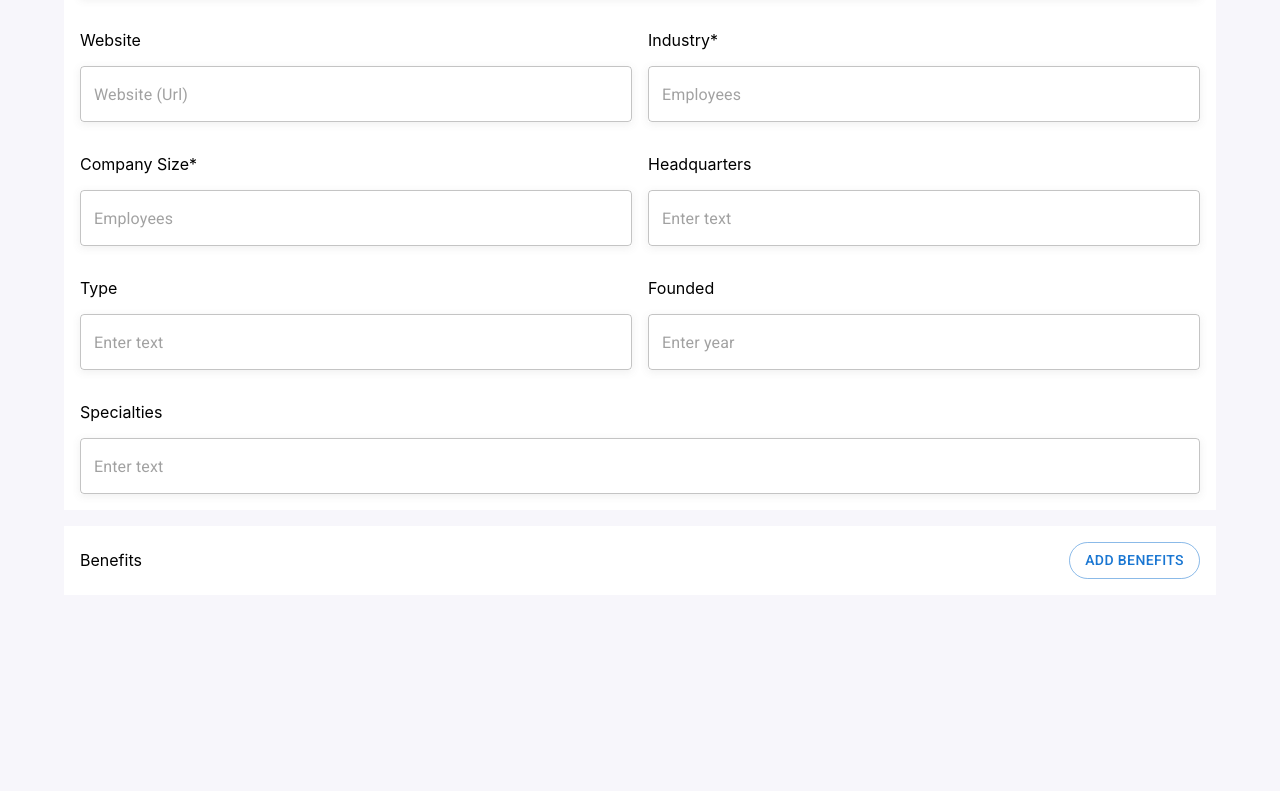
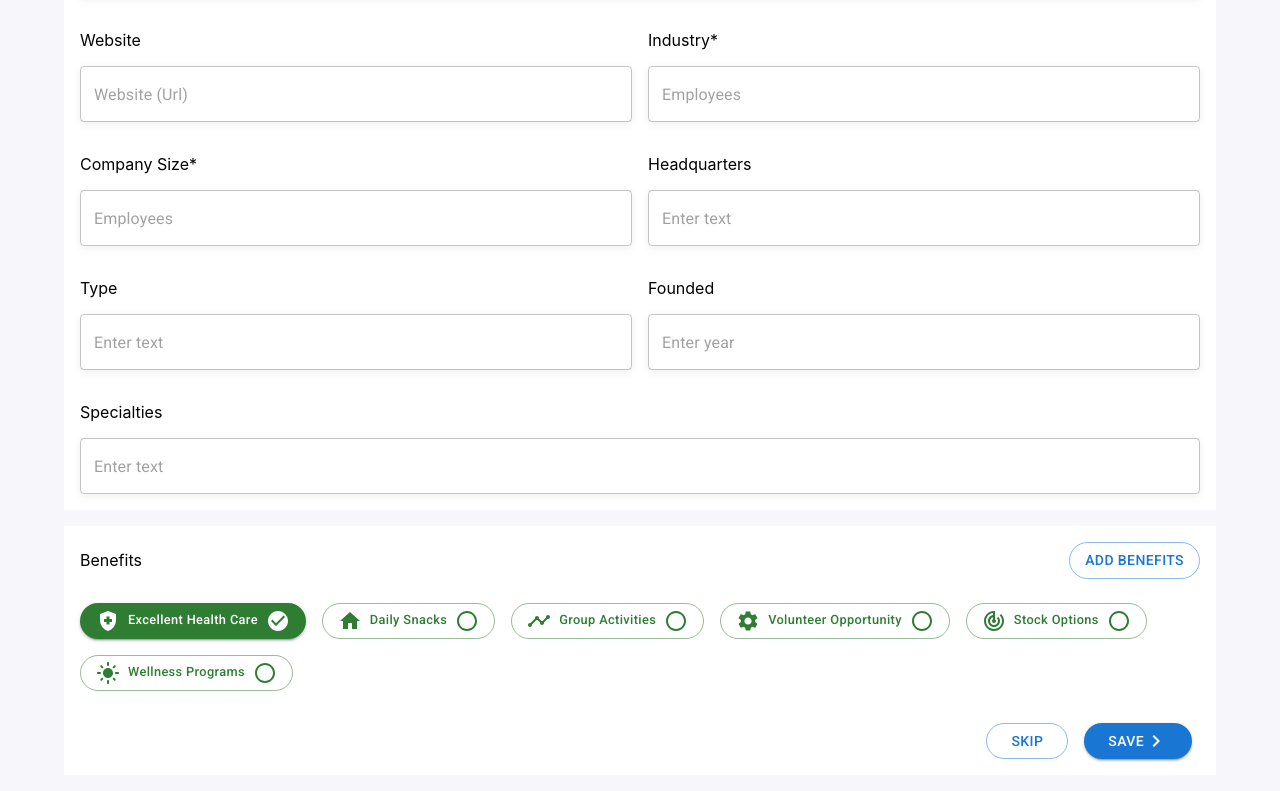
Before and after one commit to apelmahmudDev/rapid, a React (Create React App) app: page / in a window 1280 px wide. Shown: the part 251-1042 px from the top of the page. Before the commit the page ends 862 px from the top, so only its background shows below. Built offline with nearby package versions, Linux system fonts and the light colour scheme.

Commit message:
benifit added

```diff
--- a/src/components/AddBenefits/AddBenefits.js
+++ b/src/components/AddBenefits/AddBenefits.js
@@ -1,6 +1,7 @@
 import { Container, Button } from "@mui/material";
 import { Box } from "@mui/system";
 import React, { useState } from "react";
+import Benefits from "../Benefits/Benefits";
 import RapidModal from "../Modal/RapidModal/RapidModal";
 
 const AddBenefits = () => {
@@ -20,7 +21,7 @@ const AddBenefits = () => {
 						alignItems: "center",
 					}}
 				>
-					<div textColor="warning">Benefits</div>
+					<div>Benefits</div>
 					<Button
 						onClick={handleOpen}
 						sx={{ borderRadius: 16 }}
@@ -32,6 +33,9 @@ const AddBenefits = () => {
 
 				{/* rapid modal */}
 				<RapidModal open={open} handleClose={handleClose} />
+
+				{/* Benefits */}
+				<Benefits />
 			</Box>
 		</Container>
 	);
--- /dev/null
+++ b/src/components/Benefits/Benefits.js
@@ -0,0 +1,76 @@
+import React from "react";
+import { Button } from "@mui/material";
+import { makeStyles } from "@mui/styles";
+import { Box } from "@mui/system";
+import { benefits } from "../../data/benefits";
+
+// icon
+import CheckCircleIcon from "@mui/icons-material/CheckCircle";
+import RadioButtonUncheckedIcon from "@mui/icons-material/RadioButtonUnchecked";
+import KeyboardArrowRightIcon from "@mui/icons-material/KeyboardArrowRight";
+
+const useStyles = makeStyles({
+	benefitsBtn: {
+		fontSize: ".8rem",
+		textTransform: "capitalize",
+	},
+	rightAlign: {
+		marginTop: "2rem",
+		width: "100%",
+		textAlign: "right",
+	},
+});
+
+const Benefits = () => {
+	const classes = useStyles();
+
+	return (
+		<div>
+			<Box
+				component="div"
+				sx={{
+					mt: 3,
+					display: "flex",
+					flexWrap: "wrap",
+					gap: 2,
+				}}
+			>
+				{benefits?.map((benefit) => (
+					<Button
+						key={benefit.id}
+						sx={{
+							display: "flex",
+							gap: 1,
+							alignItems: "center",
+							borderRadius: 16,
+						}}
+						variant={`${benefit.checked ? "contained" : "outlined"}`}
+						color="success"
+						className={classes.benefitsBtn}
+					>
+						{benefit.icon}
+						<span>{benefit.benefit}</span>
+						{benefit.checked ? (
+							<CheckCircleIcon />
+						) : (
+							<RadioButtonUncheckedIcon />
+						)}
+					</Button>
+				))}
+			</Box>
+
+			{/* footer button */}
+			<div className={classes.rightAlign}>
+				<Button variant="outlined" sx={{ borderRadius: 16, px: 3, mx: 1 }}>
+					Skip
+				</Button>
+				<Button variant="contained" sx={{ borderRadius: 16, px: 3, mx: 1 }}>
+					<span>Save</span>
+					<KeyboardArrowRightIcon />
+				</Button>
+			</div>
+		</div>
+	);
+};
+
+export default Benefits;
--- a/src/components/RapidForm/RapidForm.js
+++ b/src/components/RapidForm/RapidForm.js
@@ -46,7 +46,7 @@ const RapidForm = () => {
 							fullWidth
 							multiline
 							rows={4}
-							require
+							required
 						/>
 					</Box>
 
--- /dev/null
+++ b/src/data/benefits.js
@@ -0,0 +1,21 @@
+// icon
+import HealthAndSafetyIcon from "@mui/icons-material/HealthAndSafety";
+import HomeIcon from "@mui/icons-material/Home";
+import TimelineIcon from "@mui/icons-material/Timeline";
+import SettingsIcon from "@mui/icons-material/Settings";
+import LightModeIcon from "@mui/icons-material/LightMode";
+import TrackChangesIcon from "@mui/icons-material/TrackChanges";
+
+export const benefits = [
+	{
+		id: 1,
+		benefit: "Excellent Health Care",
+		icon: <HealthAndSafetyIcon />,
+		checked: true,
+	},
+	{ id: 2, benefit: "Daily Snacks", icon: <HomeIcon /> },
+	{ id: 3, benefit: "Group Activities", icon: <TimelineIcon /> },
+	{ id: 4, benefit: "Volunteer Opportunity", icon: <SettingsIcon /> },
+	{ id: 5, benefit: "Stock Options", icon: <TrackChangesIcon /> },
+	{ id: 6, benefit: "Wellness Programs", icon: <LightModeIcon /> },
+];
```
